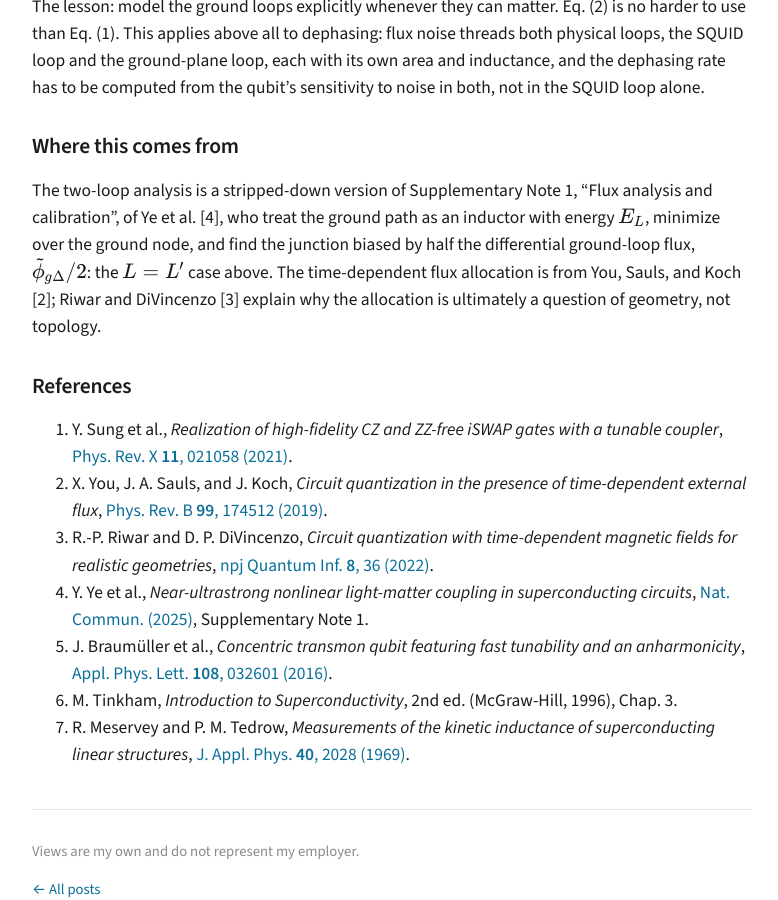
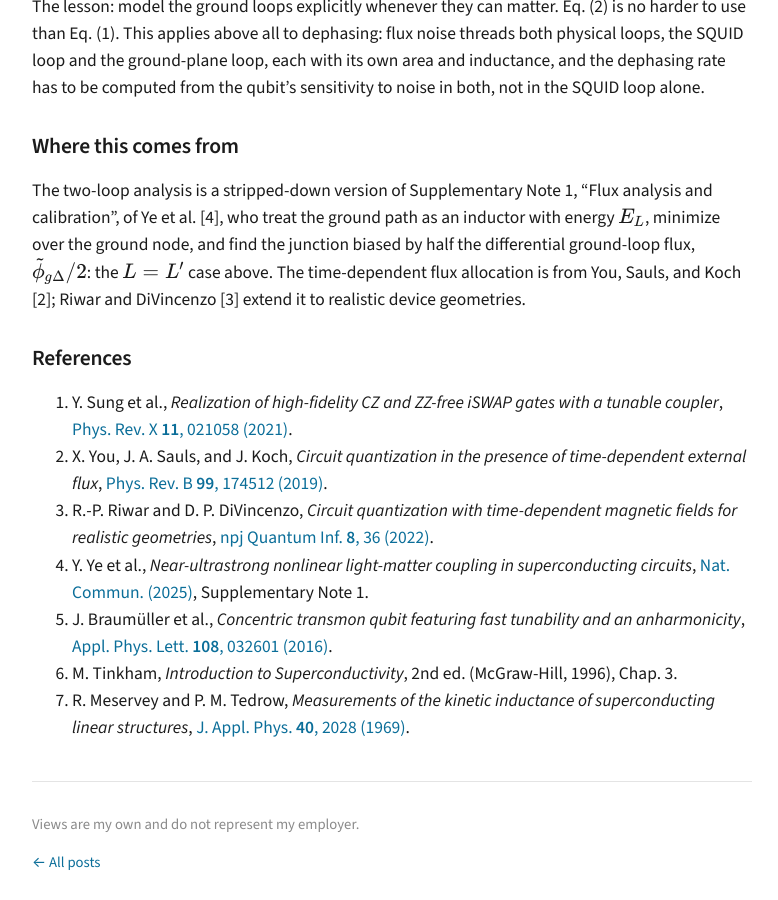
Before and after one commit to gihwan-scqubits/gihwan-scqubits.github.io, a Jekyll site: the page built from _posts/2026-09-07-squid-outer-ground-loop.md, in a window 1280 px wide and 900 px high, scrolled down 3570 px. Shown: the whole window, without its empty margins (248-1026 px from the left). Built offline with Jekyll 4.4.1, drawn with Linux system fonts in a browser that asks for light colours; some of the changed text lies outside the part shown.

Commit message:
Describe Ref. 3 neutrally
Co-Authored-By: Claude Fable 5.1 <noreply@anthropic.com>
Claude-Session: https://claude.ai/code/session_01D9GyQzp35NGwXa4HyFQyv5

```diff
--- a/_posts/2026-09-07-squid-outer-ground-loop.md
+++ b/_posts/2026-09-07-squid-outer-ground-loop.md
@@ -40,7 +40,7 @@ $$
 \hat H = \frac{\hat Q^2}{2C_q} - E_{J1}\cos\!\left(\frac{\hat\phi + \frac{C_2}{C_1+C_2}\Phi_e}{\varphi_0}\right) - E_{J2}\cos\!\left(\frac{\hat\phi - \frac{C_1}{C_1+C_2}\Phi_e}{\varphi_0}\right). \tag{1}
 $$
 
-Each junction gets the flux fraction weighted by the *other* junction's capacitance. This treats $$C_S$$ as outside the loop; where the shunt physically sits changes the weights, which is the point of Ref. [3].
+Each junction gets the flux fraction weighted by the *other* junction's capacitance. This treats $$C_S$$ as outside the loop. Ref. [3] shows how to go beyond that for a real device geometry.
 
 ## The loop you forgot
 
@@ -96,7 +96,7 @@ The lesson: model the ground loops explicitly whenever they can matter. Eq. (2)
 
 ## Where this comes from
 
-The two-loop analysis is a stripped-down version of Supplementary Note 1, "Flux analysis and calibration", of Ye et al. [4], who treat the ground path as an inductor with energy $$E_L$$, minimize over the ground node, and find the junction biased by half the differential ground-loop flux, $$\tilde\phi_{g\Delta}/2$$: the $$L = L'$$ case above. The time-dependent flux allocation is from You, Sauls, and Koch [2]; Riwar and DiVincenzo [3] explain why the allocation is ultimately a question of geometry, not topology.
+The two-loop analysis is a stripped-down version of Supplementary Note 1, "Flux analysis and calibration", of Ye et al. [4], who treat the ground path as an inductor with energy $$E_L$$, minimize over the ground node, and find the junction biased by half the differential ground-loop flux, $$\tilde\phi_{g\Delta}/2$$: the $$L = L'$$ case above. The time-dependent flux allocation is from You, Sauls, and Koch [2]; Riwar and DiVincenzo [3] extend it to realistic device geometries.
 
 ## References
 
```
